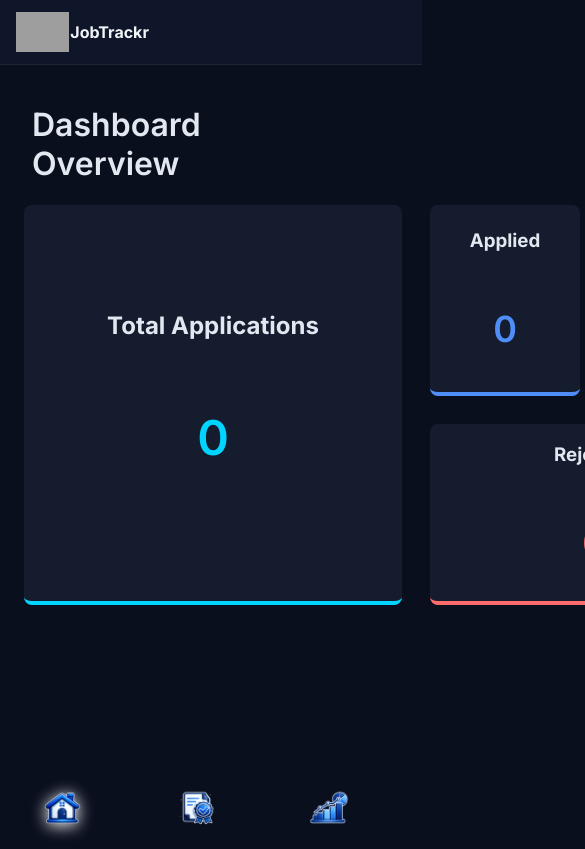
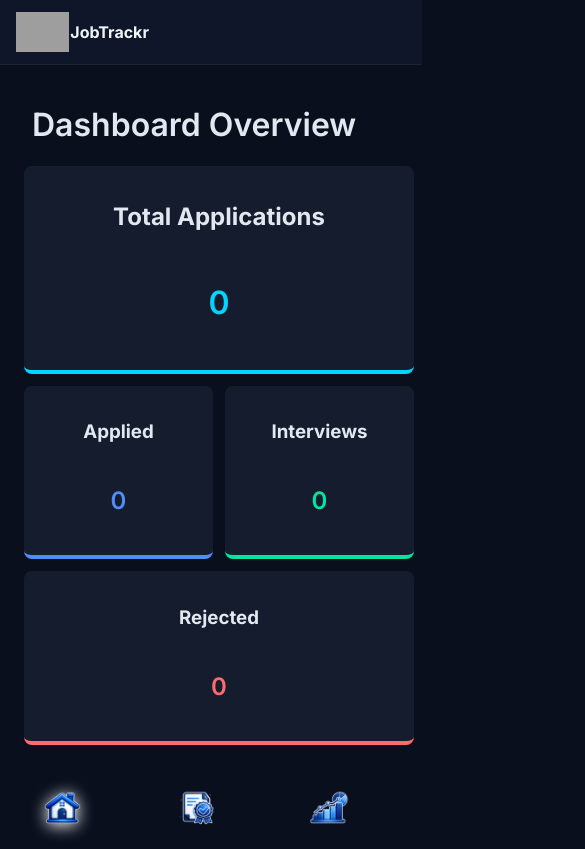
Before and after one commit to Prriiitttt/job-application-tracker, a React (Vite) app: page / in a window 390 px wide. Shown: the top 849 px of the page, 585 px wide, since content can reach past the window. Built offline with nearby package versions, Linux system fonts and the light colour scheme; grey boxes are pictures that could not be loaded.

Commit message:
feat: add mobile responsive styles for home page

```diff
--- a/src/pages/Home.css
+++ b/src/pages/Home.css
@@ -79,3 +79,54 @@
 .tile-count {
   font-weight: 600;
 }
+
+@media (max-width: 430px) {
+  .home {
+    width: 100%;
+    padding: 12px;
+  }
+
+  .home .tiles {
+    display: grid;
+    grid-template-columns: 1fr 1fr;
+    grid-template-rows: auto auto auto;
+    height: auto;
+    width: 100%;
+    gap: 12px;
+  }
+
+  .home .total-Applications {
+    grid-column: 1 / 3;
+    grid-row: 1 / 2;
+  }
+
+  .home .applied {
+    grid-column: 1 / 2;
+    grid-row: 2 / 3;
+  }
+
+  .home .interviews {
+    grid-column: 2 / 3;
+    grid-row: 2 / 3;
+  }
+
+  .home .rejected {
+    grid-column: 1 / 3;
+    grid-row: 3 / 4;
+  }
+
+  .home .tile {
+    padding: 16px;
+    min-height: 100px;
+  }
+
+  .home .total-Applications > .tile-count {
+    font-size: 32px;
+  }
+
+  .home .applied > .tile-count,
+  .home .interviews > .tile-count,
+  .home .rejected > .tile-count {
+    font-size: 24px;
+  }
+}
```
